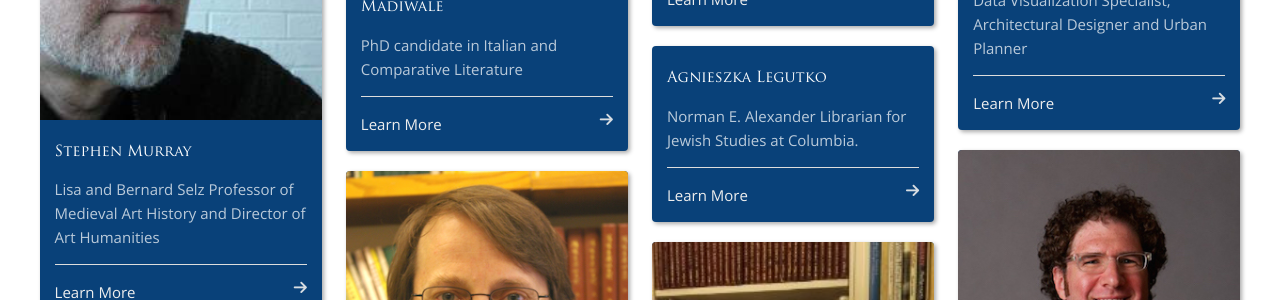
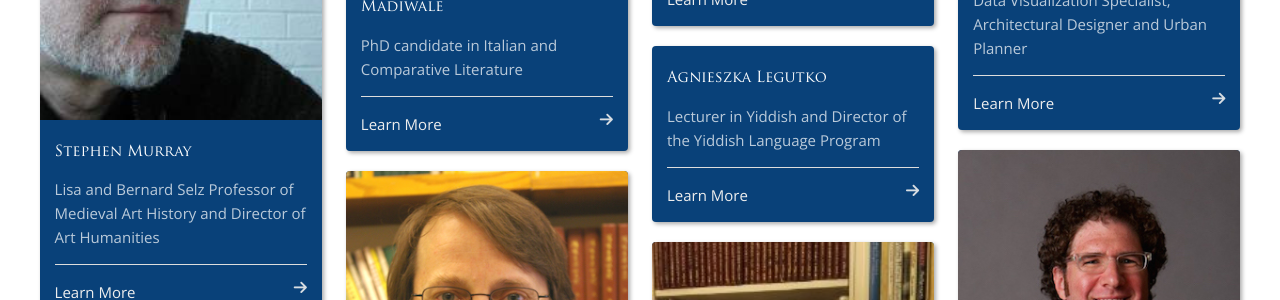
Before and after one commit to cul/dlst-dh, a Jekyll site: the page built from _people/index.html, in a window 1280 px wide and 900 px high, scrolled down 3487 px. Shown: the part 154-454 px from the top of the window. Built offline with Jekyll 4.4.1, drawn with Linux system fonts in a browser that asks for light colours; nearby versions of some CDN libraries.

Commit message:
fixed alegutko

```diff
--- a/_people/alegutko.md
+++ b/_people/alegutko.md
@@ -1,7 +1,7 @@
 ---
 layout: people
 title: Agnieszka Legutko
-description: Norman E. Alexander Librarian for Jewish Studies at Columbia.
+description: "Lecturer in Yiddish and Director of the Yiddish Language Program"
 link: "http://www.columbia.edu/cu/german/people/legutko.html"
 author: Alex Gil
 projects:
```
